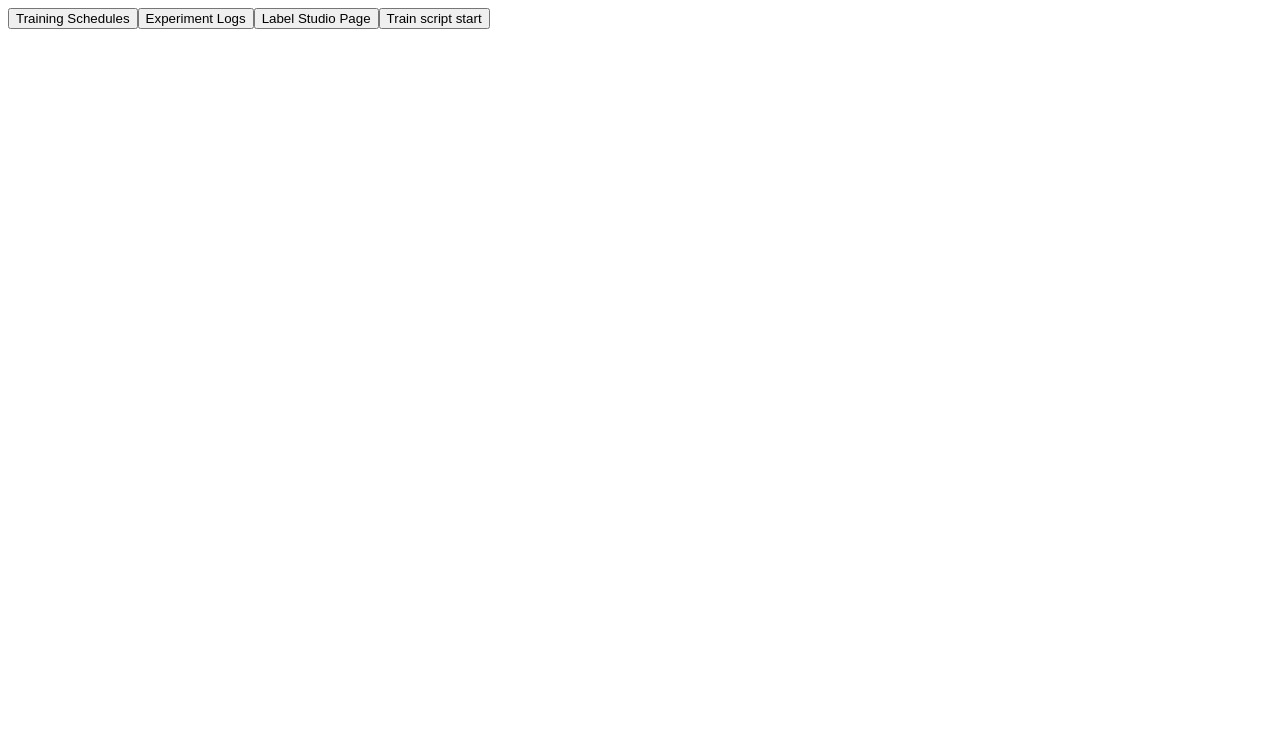
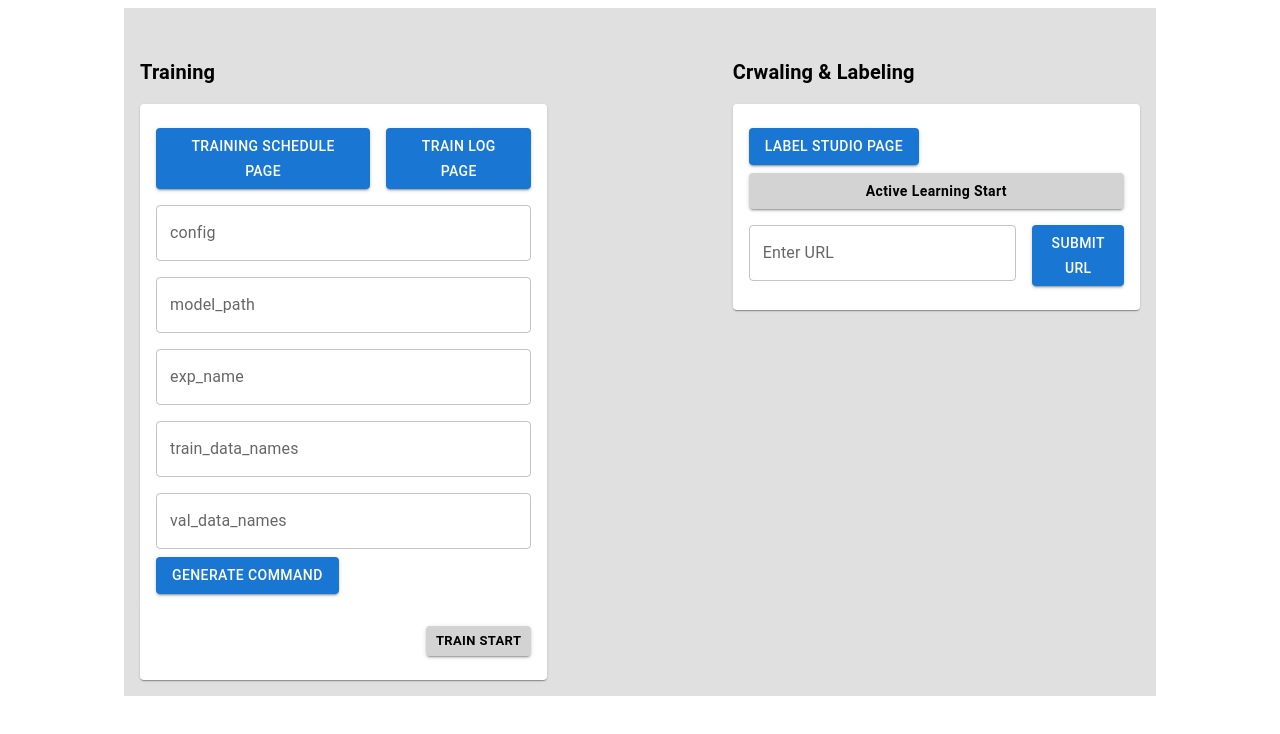
Before and after one commit to fegler/MLOps_for_video, a React app in the folder frontend/: page /dev in a window 1280 px wide. Built offline with nearby package versions, Linux system fonts and the light colour scheme.

Commit message:
dev page update

```diff
--- /dev/null
+++ b/frontend/src/page/DevPage.js
@@ -0,0 +1,140 @@
+import { React, useState } from "react";
+import { styled } from "@mui/material/styles";
+import Box from "@mui/material/Box";
+import List from "@mui/material/List";
+import Grid from "@mui/material/Grid";
+import Typography from "@mui/material/Typography";
+import { Button, TextField, Stack } from "@mui/material";
+
+import TrainBox from "../task/Training";
+
+const BackArea = styled(Box)(({ theme }) => ({
+  backgroundColor: theme.palette.background.paper, // 흰색 배경
+  padding: theme.spacing(2), // padding 추가
+  borderRadius: theme.shape.borderRadius, // border radius 추가
+  boxShadow: theme.shadows[1], // 그림자 효과 추가
+}));
+
+export default function DevPage() {
+  const openInNewTab = (url) => {
+    // window.open() 함수를 사용하여 새 창에서 URL 열기
+    const newWindow = window.open(url, "_blank", "noopener,noreferrer");
+    if (newWindow) newWindow.opener = null; // 보안을 위해 사용
+  };
+  const [url, setUrl] = useState("");
+
+  const handleSubmit = (event) => {
+    event.preventDefault(); // 폼 제출 시 페이지 리로드 방지
+    console.log("Submitting URL:", url); // 콘솔에 URL 출력 (테스트용)
+
+    // 여기서 서버로 URL을 전송하는 로직을 구현하세요.
+    // 예: axios.post('/api/submit-url', { url: url })
+  };
+
+  return (
+    <Box
+      sx={{
+        flexGrow: 1,
+        maxWidth: 1000,
+        backgroundColor: "grey.300",
+        margin: "auto",
+        padding: 2,
+      }}
+    >
+      <Grid container spacing={2} justifyContent="space-between">
+        {/* 첫 번째 Grid 아이템 */}
+        <Grid item xs={12} md={5}>
+          <Typography
+            sx={{ mt: 4, mb: 2 }}
+            variant="h6"
+            component="div"
+            fontWeight="bold"
+          >
+            Training
+          </Typography>
+          <BackArea>
+            <List>
+              <Stack direction="row" spacing={2}>
+                <Button
+                  variant="contained"
+                  color="primary"
+                  onClick={() =>
+                    openInNewTab(process.env.REACT_APP_AIRFLOW_URL)
+                  }
+                  textTransform="none"
+                >
+                  Training Schedule Page
+                </Button>
+                <Button
+                  variant="contained"
+                  color="primary"
+                  onClick={() => openInNewTab(process.env.REACT_APP_MLFLOW_URL)}
+                  textTransform="none"
+                >
+                  Train Log Page
+                </Button>
+              </Stack>
+              <TrainBox />
+            </List>
+          </BackArea>
+        </Grid>
+
+        {/* 두 번째 Grid 아이템 */}
+        <Grid item xs={12} md={5}>
+          <Typography
+            sx={{ mt: 4, mb: 2 }}
+            variant="h6"
+            component="div"
+            fontWeight="bold"
+          >
+            Crwaling & Labeling
+          </Typography>
+          <BackArea>
+            <List>
+              <Stack direction="row" spacing={2}>
+                <Button
+                  variant="contained"
+                  color="primary"
+                  onClick={() =>
+                    openInNewTab(process.env.REACT_APP_LABELSTUDIO_URL)
+                  }
+                  textTransform="none"
+                >
+                  Label Studio Page
+                </Button>
+              </Stack>
+              <Button
+                variant="contained"
+                sx={{
+                  bgcolor: "lightgrey", // 배경색을 옅은 회색으로
+                  color: "black", // 글자색을 검정색으로
+                  width: "100%", // 가로로 꽉 차게
+                  mt: 1, // 위의 스택과의 마진
+                  fontWeight: "bold", // 글자 두껍게
+                  textTransform: "none",
+                  mb: 2,
+                }}
+              >
+                Active Learning Start
+              </Button>
+              <form onSubmit={handleSubmit} marginTop={2}>
+                <Stack spacing={2} direction="row">
+                  <TextField
+                    label="Enter URL"
+                    variant="outlined"
+                    value={url}
+                    onChange={(e) => setUrl(e.target.value)}
+                    fullWidth
+                  />
+                  <Button type="submit" variant="contained" color="primary">
+                    Submit URL
+                  </Button>
+                </Stack>
+              </form>
+            </List>
+          </BackArea>
+        </Grid>
+      </Grid>
+    </Box>
+  );
+}
--- a/frontend/src/MainPage.js
+++ b/frontend/src/page/MainPage.js
@@ -24,9 +24,9 @@ import {
   FaObjectGroup,
 } from "react-icons/fa";
 
-import ObjectDetBoard from "./task/ObjectDetTask";
-import ActionRecogBoard from "./task/ActionRecogTask";
-import AnomalyDetBoard from "./task/AnomalyDetTask";
+import ObjectDetBoard from "../task/ObjectDetTask";
+import ActionRecogBoard from "../task/ActionRecogTask";
+import AnomalyDetBoard from "../task/AnomalyDetTask";
 
 function Copyright(props) {
   return (
--- a/frontend/src/router.js
+++ b/frontend/src/router.js
@@ -1,14 +1,16 @@
 import React from "react";
 import { Route, Routes } from "react-router-dom";
 
-import Dashboard from "./MainPage";
-import DevPage from "./DevPage";
+import Dashboard from "./page/MainPage";
+import DevPage from "./page/DevPage";
+// import TestPage from "./page/TestPage";
 
 const App = () => {
   return (
     <Routes>
       <Route path="/" element={<Dashboard />} />
       <Route path="/dev" element={<DevPage />} />
+      {/* <Route path="/test" element={<TestPage />} /> */}
     </Routes>
   );
 };
--- a/frontend/src/DevPage.js
+++ b/frontend/src/task/Crawling.js
@@ -1,18 +1,17 @@
-import React from "react";
+import { React, useState } from "react";
+import { Button, TextField, Stack } from "@mui/material";
+import Typography from "@mui/material/Typography";
 
-export default function DevPage() {
-  const navigateToAirflow = () => {
-    window.location.href = process.env.REACT_APP_AIRFLOW_URL;
+export default function CrawlBox() {
+  const [url, setUrl] = useState("");
+  const handleSubmit = (event) => {
+    event.preventDefault(); // 폼 제출 시 페이지 리로드 방지
+    console.log("Submitting URL:", url); // 콘솔에 URL 출력 (테스트용)
+    postData();
+
+    // 여기서 서버로 URL을 전송하는 로직을 구현하세요.
+    // 예: axios.post('/api/submit-url', { url: url })
   };
-
-  const navigateToMlflow = () => {
-    window.location.href = process.env.REACT_APP_MLFLOW_URL;
-  };
-
-  const navigateToLabelStudio = () => {
-    window.location.href = process.env.REACT_APP_LABELSTUDIO_URL;
-  };
-
   const postData = () => {
     const url =
       process.env.REACT_APP_AIRFLOW_URL +
@@ -24,8 +23,6 @@ export default function DevPage() {
     headers.append("Content-Type", "application/json");
     headers.append("Origin", process.env.REACT_APP_BACKEND_URL);
 
-    // Basic Authentication을 위한 처리
-    // 비밀번호가 있다면 "username:password" 형태로 인코딩해야합니다.
     const base64 = require("base-64");
     headers.append(
       "Authorization",
@@ -38,7 +35,7 @@ export default function DevPage() {
           "CUDA_VISIBLE_DEVICES=7 python /sources/src/ml/train_vmae.py",
       },
     });
-
+    console.log(bodyData);
     fetch(url, {
       method: "POST",
       headers: headers,
@@ -52,11 +49,19 @@ export default function DevPage() {
   };
 
   return (
-    <div>
-      <button onClick={navigateToAirflow}>Training Schedules</button>
-      <button onClick={navigateToMlflow}>Experiment Logs</button>
-      <button onClick={navigateToLabelStudio}>Label Studio Page</button>
-      <button onClick={postData}>Train script start</button>
-    </div>
+    <form onSubmit={handleSubmit} marginTop={2}>
+      <Stack spacing={2} direction="row">
+        <TextField
+          label="Enter URL"
+          variant="outlined"
+          value={url}
+          onChange={(e) => setUrl(e.target.value)}
+          fullWidth
+        />
+        <Button type="submit" variant="contained" color="primary">
+          Submit URL
+        </Button>
+      </Stack>
+    </form>
   );
 }
--- /dev/null
+++ b/frontend/src/task/Training.js
@@ -0,0 +1,129 @@
+import { React, useState } from "react";
+import { Button, TextField, Stack } from "@mui/material";
+import Typography from "@mui/material/Typography";
+
+export default function TrainBox() {
+  const argument_names = [
+    "config",
+    "model_path",
+    "exp_name",
+    "train_data_names",
+    "val_data_names",
+  ];
+  const createInitState = (keys) => {
+    const init_state = {};
+    keys.forEach((key) => {
+      init_state[key] = "";
+    });
+    return init_state;
+  };
+  const [inputs, setInputs] = useState(createInitState(argument_names));
+  const [arglist, setArglist] = useState("");
+
+  const handleChange = (e) => {
+    const { name, value } = e.target;
+    // console.log(e.target.name, e.target.value);
+    setInputs({
+      ...inputs,
+      [name]: value,
+    });
+    // console.log(inputs);
+  };
+
+  const handleSubmit = (e) => {
+    e.preventDefault();
+    const args = combineArgs();
+    setArglist(args);
+  };
+
+  const combineArgs = () => {
+    return Object.entries(inputs)
+      .filter(([key, value]) => value)
+      .map(([key, value]) => `--${key} ${value}`)
+      .join(" ");
+  };
+
+  const postData = () => {
+    const url =
+      process.env.REACT_APP_AIRFLOW_URL +
+      "/api/v1/dags/train_neural_network/dagRuns";
+    const username = process.env.REACT_APP_AIRFLOW_URL_USERNAME;
+    const password = process.env.REACT_APP_AIRFLOW_URL_PASSWORD;
+
+    const headers = new Headers();
+    headers.append("Content-Type", "application/json");
+    headers.append("Origin", process.env.REACT_APP_BACKEND_URL);
+
+    const base64 = require("base-64");
+    headers.append(
+      "Authorization",
+      "Basic " + base64.encode(username + ":" + password)
+    );
+
+    const bodyData = JSON.stringify({
+      conf: {
+        train_command: `CUDA_VISIBLE_DEVICES=7 python /sources/src/ml/train_vmae.py ${arglist}`,
+      },
+    });
+    console.log(bodyData);
+    fetch(url, {
+      method: "POST",
+      headers: headers,
+      body: bodyData,
+    })
+      .then((response) => response.json())
+      .then((data) => console.log(data))
+      .catch((error) => {
+        console.error("Error:", error);
+      });
+  };
+
+  return (
+    <div>
+      <form onSubmit={handleSubmit}>
+        {argument_names.map((arg) => (
+          <TextField
+            key={arg}
+            id={arg}
+            label={arg}
+            name={arg}
+            variant="outlined"
+            fullWidth
+            onChange={handleChange}
+            sx={{ marginTop: 2 }}
+          />
+        ))}
+        <Button
+          type="submit"
+          variant="contained"
+          color="primary"
+          sx={{ marginTop: 1 }}
+        >
+          Generate Command
+        </Button>
+      </form>
+      <Stack direction="row" spacing={2} sx={{ marginTop: 4 }}>
+        <Typography
+          variant="body1"
+          color="text.primary"
+          sx={{ wordBreak: "break-all", flexGrow: 1 }}
+        >
+          {arglist}
+        </Typography>
+        <Button
+          variant="contained"
+          size="small"
+          sx={{
+            bgcolor: "lightgrey", // 배경색을 옅은 회색으로
+            color: "black", // 글자색을 검정색으로
+            // mt: 1, // 위의 스택과의 마진
+            fontWeight: "bold", // 글자 두껍게
+          }}
+          onClick={postData}
+        >
+          Train Start
+        </Button>
+      </Stack>
+    </div>
+  );
+}
```
Also changed, not shown: frontend/build/asset-manifest.json, frontend/build/index.html, frontend/build/static/js/main.b7ab3f86.js.LICENSE.txt, frontend/build/static/media/example_preview.5b2e72b44ebe0464b18c.jpg (added), 8 other files.
